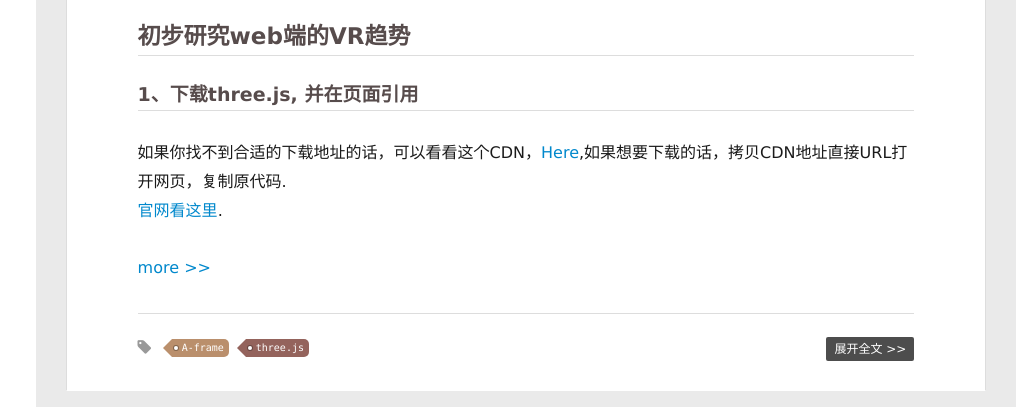
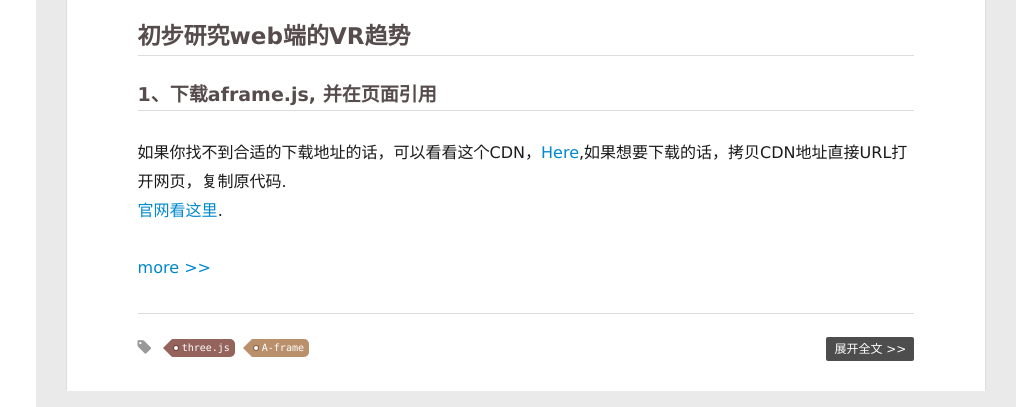
Before and after one commit to screetBloom/screetBloom.github.io, a plain HTML site: page index.html in a window 1280 px wide. Shown: the part 242-649 px from the top of the page, 264-1280 px from the left. Drawn offline with Linux system fonts and the light colour scheme; no server answers.

Commit message:
Site updated: 2017-08-08 18:08:48

```diff
--- a/index.html
+++ b/index.html
@@ -177,7 +177,7 @@
 
         <p>这里是AR的第一步研究，扩展中……<br>这里主要使用的是A-frame框架，基于three.js，官方文档看这里，<a href="http://aframe.io/" target="_blank" rel="external">Here</a>!  推荐文档看这里，<a href="https://www.sitepoint.com/a-frame-the-easiest-way-to-bring-vr-to-the-web-today/" target="_blank" rel="external">here</a></p>
 <p>Now，Do it!</p>
-<h2 id="初步研究web端的VR趋势"><a href="#初步研究web端的VR趋势" class="headerlink" title="初步研究web端的VR趋势"></a>初步研究web端的VR趋势</h2><h3 id="1、下载three-js-并在页面引用"><a href="#1、下载three-js-并在页面引用" class="headerlink" title="1、下载three.js, 并在页面引用"></a>1、下载three.js, 并在页面引用</h3><p>如果你找不到合适的下载地址的话，可以看看这个CDN，<a href="http://www.bootcdn.cn/aframe/" target="_blank" rel="external">Here</a>,如果想要下载的话，拷贝CDN地址直接URL打开网页，复制原代码.<br><a href="http://aframe.io/" target="_blank" rel="external">官网看这里</a>.</p>
+<h2 id="初步研究web端的VR趋势"><a href="#初步研究web端的VR趋势" class="headerlink" title="初步研究web端的VR趋势"></a>初步研究web端的VR趋势</h2><h3 id="1、下载aframe-js-并在页面引用"><a href="#1、下载aframe-js-并在页面引用" class="headerlink" title="1、下载aframe.js, 并在页面引用"></a>1、下载aframe.js, 并在页面引用</h3><p>如果你找不到合适的下载地址的话，可以看看这个CDN，<a href="http://www.bootcdn.cn/aframe/" target="_blank" rel="external">Here</a>,如果想要下载的话，拷贝CDN地址直接URL打开网页，复制原代码.<br><a href="http://aframe.io/" target="_blank" rel="external">官网看这里</a>.</p>
 
           <a class="article-more-a" href="/2017/08/08/Aframe/#more">more >></a>
 
@@ -193,11 +193,11 @@
 		<ul class="article-tag-list">
 
         		<li class="article-tag-list-item">
-        			<a href="javascript:void(0)" class="js-tag article-tag-list-link color3">A-frame</a>
+        			<a href="javascript:void(0)" class="js-tag article-tag-list-link color4">three.js</a>
         		</li>
 
         		<li class="article-tag-list-item">
-        			<a href="javascript:void(0)" class="js-tag article-tag-list-link color4">three.js</a>
+        			<a href="javascript:void(0)" class="js-tag article-tag-list-link color3">A-frame</a>
         		</li>
 
 		</ul>
```
Also changed, not shown: 2017/08/08/Aframe/index.html (+8 -8 lines), archives/2017/08/index.html (+2 -2 lines), archives/2017/index.html (+2 -2 lines), archives/index.html (+2 -2 lines), tags/A-frame/index.html (+2 -2 lines), tags/three-js/index.html (+2 -2 lines).
